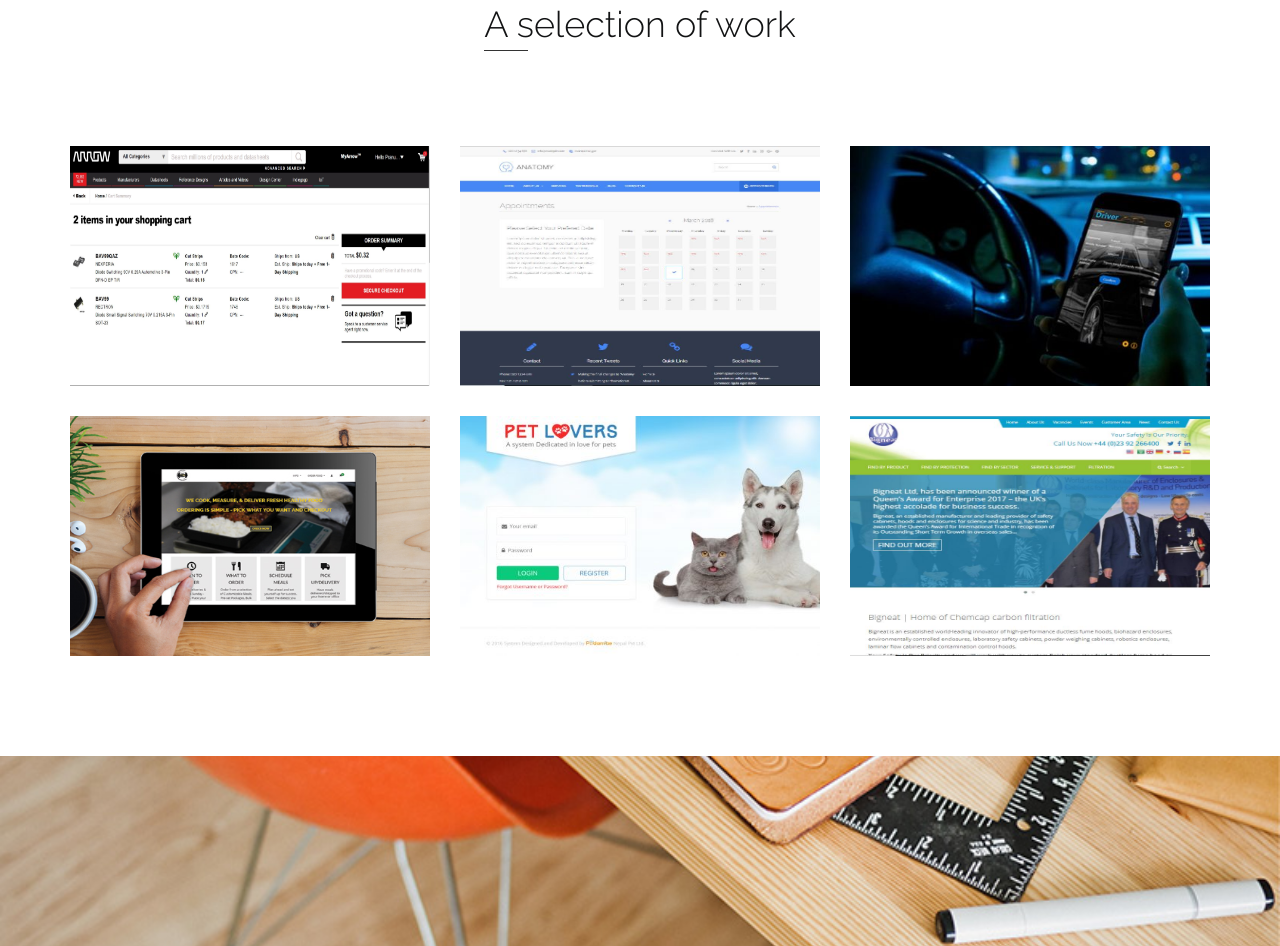
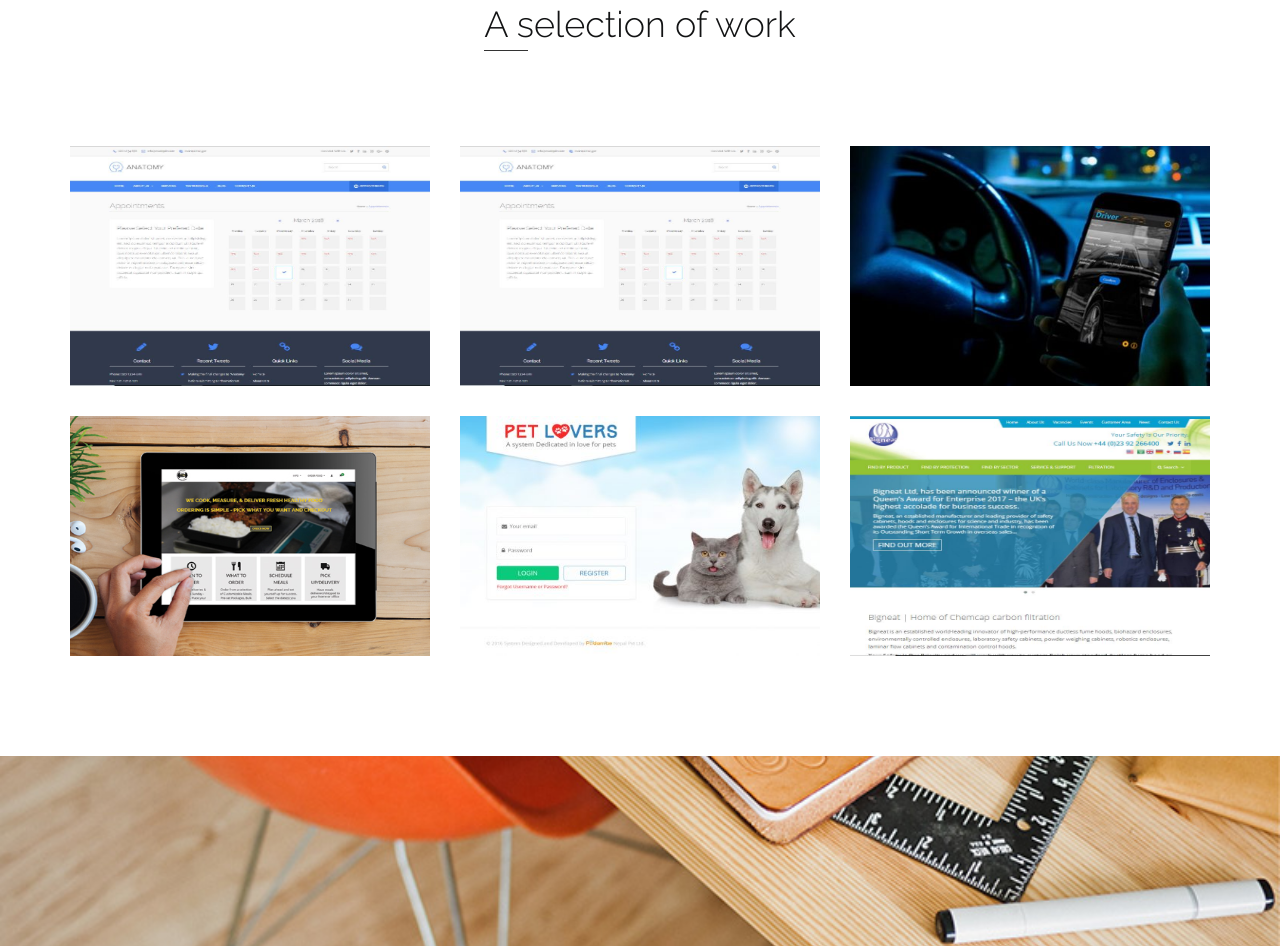
Before and after one commit to pranudeep8/pranudeep8.github.io, a plain HTML site: page index.html in a window 1280 px wide. Shown: the part 1173-2119 px from the top of the page. Drawn offline with nearby package versions, Linux system fonts and the light colour scheme.

Commit message:
no message

```diff
--- a/index.html
+++ b/index.html
@@ -138,10 +138,21 @@
                   </div>
                 </div>
                 <div class="row sub-section" id="our-services">
-				  <div class="col-xs-12 col-sm-6 col-md-4">
+				  <!-- <div class="col-xs-12 col-sm-6 col-md-4">
 					  <a href="images/11.JPG" data-fancybox="images" data-caption="<a href=&quot;http://medical.anatomywp.com/&quot; target=&quot;_blank&quot;>http://medical.anatomywp.com/</a>">
 						<div class="block">
 							<img src="images/11.JPG" alt="#">
+						  <div class="hover-content">
+							<h4>Health care</h4>
+							<p>Premium Web Application for different Fields in Heathcare</p>
+						  </div>
+						</div>
+						</a>
+                  </div> -->
+				  <div class="col-xs-12 col-sm-6 col-md-4">
+					  <a href="images/6.JPG" data-fancybox="images" data-caption="<a href=&quot;http://medical.anatomywp.com/&quot; target=&quot;_blank&quot;>http://medical.anatomywp.com/</a>">
+						<div class="block">
+							<img src="images/6.JPG" alt="#">
 						  <div class="hover-content">
 							<h4>Health care</h4>
 							<p>Premium Web Application for different Fields in Heathcare</p>
```
